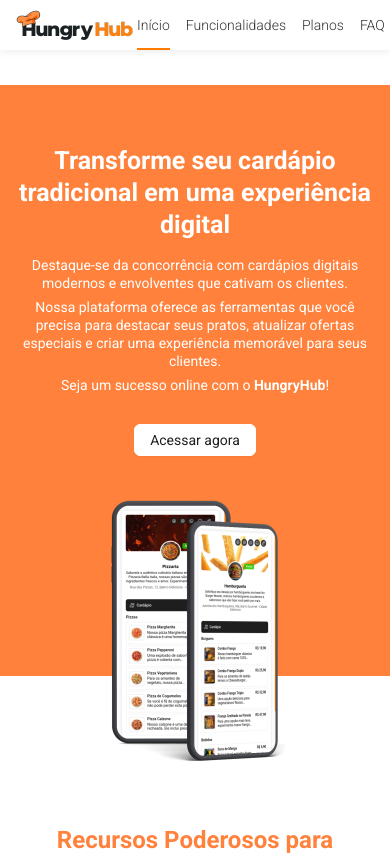
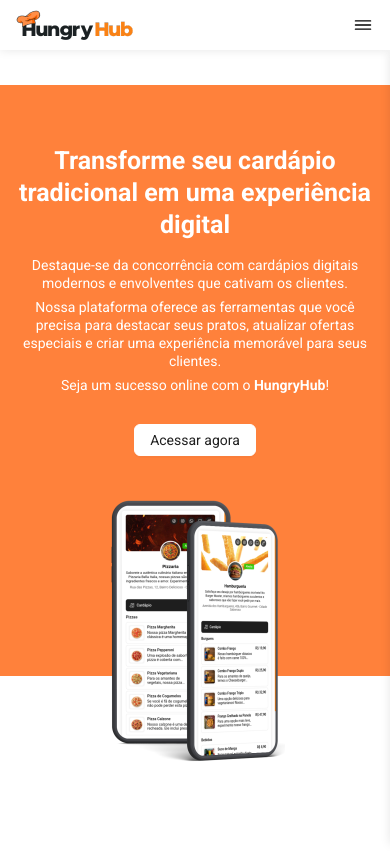
Before and after one commit to henriquegarcia-web/hungry-hub, a React (Vite) app in the folder client/: page / in a window 390 px wide. Shown: the top 855 px of the page. Built offline with nearby package versions, Linux system fonts and the light colour scheme; no server answers.

Commit message:
Ajustando responsividade do Header da landing page

```diff
--- a/client/src/pages/Landing/index.tsx
+++ b/client/src/pages/Landing/index.tsx
@@ -1,5 +1,6 @@
 import * as S from './styles'
 import { CaretRightOutlined } from '@ant-design/icons'
+import { IoMenuOutline } from 'react-icons/io5'
 
 import { PremiumPlan } from '@/components'
 import { Anchor, Button, Collapse, theme } from 'antd'
@@ -18,6 +19,7 @@ import {
   IPlans
 } from '@/data/landing'
 import { Link } from 'react-router-dom'
+import { useState } from 'react'
 
 const Landing = () => {
   return (
@@ -92,8 +94,13 @@ const NavigationLinks = [
 const Header = () => {
   const { token } = theme.useToken()
 
+  const [headerMobileOpened, setHeaderMobileOpened] = useState(false)
+
+  const toggleHeaderMobile = () => setHeaderMobileOpened(!headerMobileOpened)
+
   return (
     <S.Header>
+      <S.HeaderWrapper>
         <S.HeaderLogo>
           <img src="/logo_default.png" alt="" />
         </S.HeaderLogo>
@@ -108,6 +115,30 @@ const Header = () => {
             <Button type="primary">Entrar</Button>
           </Link>
         </S.HeaderAuth>
+        <S.HeaderMobileToggle onClick={toggleHeaderMobile}>
+          <IoMenuOutline />
+        </S.HeaderMobileToggle>
+      </S.HeaderWrapper>
+      <S.HeaderMobile open={headerMobileOpened ? 1 : 0}>
+        <Anchor
+          direction="vertical"
+          items={NavigationLinks}
+          onClick={() => setHeaderMobileOpened(false)}
+        />
+
+        <S.HeaderAuthMobile>
+          <Link to="/admin/cadastrar">
+            <Button type="default" style={{ width: '100%' }}>
+              Cadastre-se
+            </Button>
+          </Link>
+          <Link to="/admin/entrar">
+            <Button type="primary" style={{ width: '100%' }}>
+              Entrar
+            </Button>
+          </Link>
+        </S.HeaderAuthMobile>
+      </S.HeaderMobile>
     </S.Header>
   )
 }
--- a/client/src/pages/Landing/styles.ts
+++ b/client/src/pages/Landing/styles.ts
@@ -1,9 +1,14 @@
 import styled from 'styled-components'
 import {
   landingHeaderHeight,
+  responsiveDesktop,
   responsiveMobile,
   responsiveTablet
 } from '@/utils/styles/globals'
+
+interface IHeaderMobile {
+  open: number
+}
 
 export const Landing = styled.main`
   display: flex;
@@ -13,7 +18,7 @@ export const Landing = styled.main`
   height: fit-content;
   padding-top: calc(${landingHeaderHeight} + 15px);
 
-  overflow: hidden;
+  /* overflow: hidden; */
 `
 
 export const SectionWrapper = styled.div`
@@ -26,11 +31,11 @@ export const SectionWrapper = styled.div`
   padding: 80px 15px 60px 15px;
 
   @media screen and (max-width: ${responsiveTablet}) {
-    padding: 60px 15px 40px 15px;
+    padding: 80px 15px 20px 15px;
   }
 
   @media screen and (max-width: ${responsiveMobile}) {
-    padding: 50px 15px 30px 15px;
+    padding: 80px 15px 0px 15px;
   }
 `
 
@@ -69,10 +74,16 @@ export const SectionHeaderLegend = styled.div`
 // ========================================== HEADER
 
 export const Header = styled.section`
-  z-index: 100;
+  z-index: 10005;
   position: fixed;
   top: 0;
   left: 0;
+  width: 100%;
+`
+
+export const HeaderWrapper = styled.div`
+  z-index: 10005;
+  position: relative;
   display: flex;
   justify-content: space-between;
   align-items: center;
@@ -116,6 +127,10 @@ export const HeaderNavigation = styled.div`
     height: 100%;
     padding-bottom: 4px;
   }
+
+  @media screen and (max-width: ${responsiveTablet}) {
+    display: none;
+  }
 `
 
 export const HeaderNavigationLink = styled.div`
@@ -137,6 +152,67 @@ export const HeaderNavigationLink = styled.div`
 export const HeaderAuth = styled.div`
   display: flex;
   column-gap: 5px;
+
+  @media screen and (max-width: ${responsiveTablet}) {
+    margin-left: auto;
+  }
+
+  @media screen and (max-width: ${responsiveMobile}) {
+    display: none;
+  }
+`
+
+export const HeaderMobileToggle = styled.div`
+  z-index: 10000;
+  display: none;
+  justify-content: center;
+  align-items: center;
+  width: 25px;
+  height: 25px;
+  margin-left: 15px;
+  cursor: pointer;
+
+  svg {
+    font-size: 22px;
+  }
+
+  @media screen and (max-width: ${responsiveTablet}) {
+    display: flex;
+  }
+`
+
+export const HeaderMobile = styled.div<IHeaderMobile>`
+  z-index: 10000;
+  position: absolute;
+  top: ${landingHeaderHeight};
+  right: ${({ open }) => (open ? '0' : '-260px')};
+  width: 260px;
+  height: calc(100vh - ${landingHeaderHeight});
+  /* height: 100vh; */
+  display: none;
+  flex-direction: column;
+  row-gap: 15px;
+  padding: 15px;
+  transition: 0.3s;
+
+  background-color: white;
+  box-shadow: 0 0 10px rgba(0, 0, 0, 0.1);
+  background-color: white;
+
+  @media screen and (max-width: ${responsiveTablet}) {
+    display: flex;
+  }
+`
+
+export const HeaderAuthMobile = styled.div`
+  display: none;
+  flex-direction: column;
+  row-gap: 6px;
+  margin-top: auto;
+
+  @media screen and (max-width: ${responsiveMobile}) {
+    display: flex;
+  }
 `
 
 // ========================================== HERO BANNER
--- a/client/src/utils/styles/globals.ts
+++ b/client/src/utils/styles/globals.ts
@@ -47,8 +47,7 @@ const GlobalStyle = createGlobalStyle`
   }
 
   body {
-    /* background-color: blue; */
-    /* overflow: hidden; */
+
 
     &::-webkit-scrollbar {
       width: 6px;
```
Lines whose indentation alone changed are shown as unchanged.
